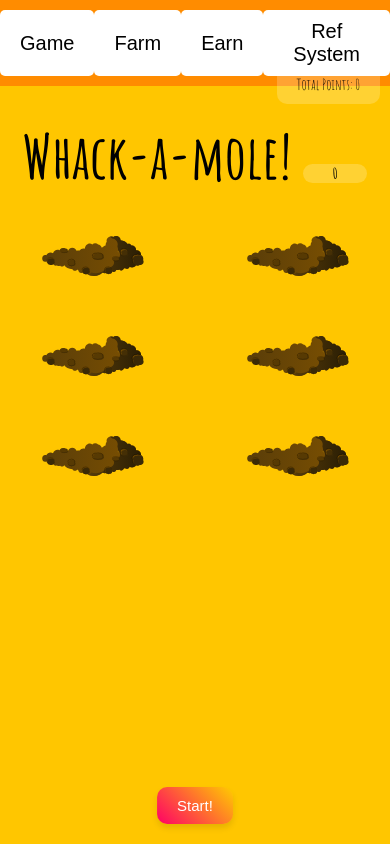
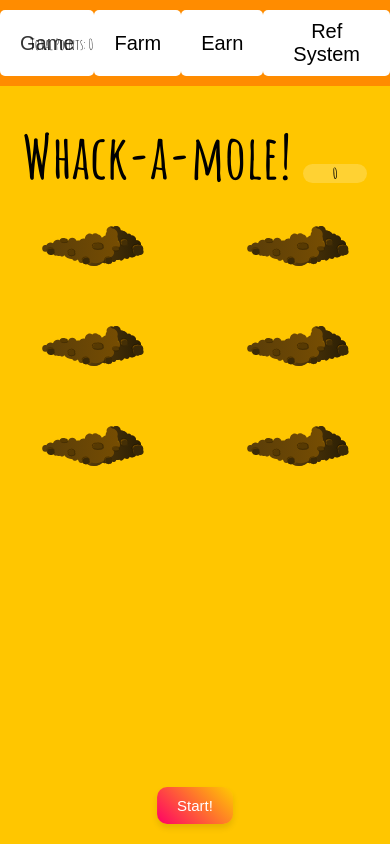
Before and after one commit to idogank/whack_a_mon, a plain HTML site: page index.html in a window 390 px wide. Drawn offline with Linux system fonts and the light colour scheme.

Commit message:
Update style.css

```diff
--- a/style.css
+++ b/style.css
@@ -29,8 +29,8 @@ h1 {
 
 .total-points {
     position: absolute;
-    top: 50px;
-    right: 10px;
+    top: 10px;
+    left: 10px;
     background: rgba(255, 255, 255, 0.2);
     padding: 1rem 2rem;
     border-radius: 1rem;
@@ -58,6 +58,7 @@ h1 {
 .hole {
     position: relative;
     height: 100px; /* Adjust the height to make it responsive */
+    overflow: hidden;
 }
 
 .hole:after {
@@ -69,7 +70,7 @@ h1 {
     height: 50px; /* Make the dirt smaller */
     position: absolute;
     z-index: 2;
-    bottom: -20px;
+    bottom: 0;
 }
 
 .mole {
@@ -79,13 +80,14 @@ h1 {
     bottom: -100%; /* Hide the mole completely */
     width: 100%;
     height: 100%;
-    transition: all 0.4s;
-    visibility: hidden; /* Hide the mole initially */
+    transition: transform 0.4s, visibility 0s 0.4s; /* Delay visibility change to match transition */
+    transform: translateY(100%);
 }
 
 .hole.up .mole {
-    bottom: 0; /* Show the mole when it pops up */
-    visibility: visible; /* Make the mole visible */
+    transform: translateY(0); /* Show the mole when it pops up */
+    visibility: visible;
+    transition: transform 0.4s; /* Immediate visibility change */
 }
 
 .tabs {
@@ -164,7 +166,7 @@ button:disabled {
     }
     .hole:after {
         height: 40px; /* Adjust the dirt height for smaller screens */
-        bottom: -10px;
+        bottom: 0;
     }
     .mole {
         background-size: 40%; /* Adjust the mole size for smaller screens */
```
